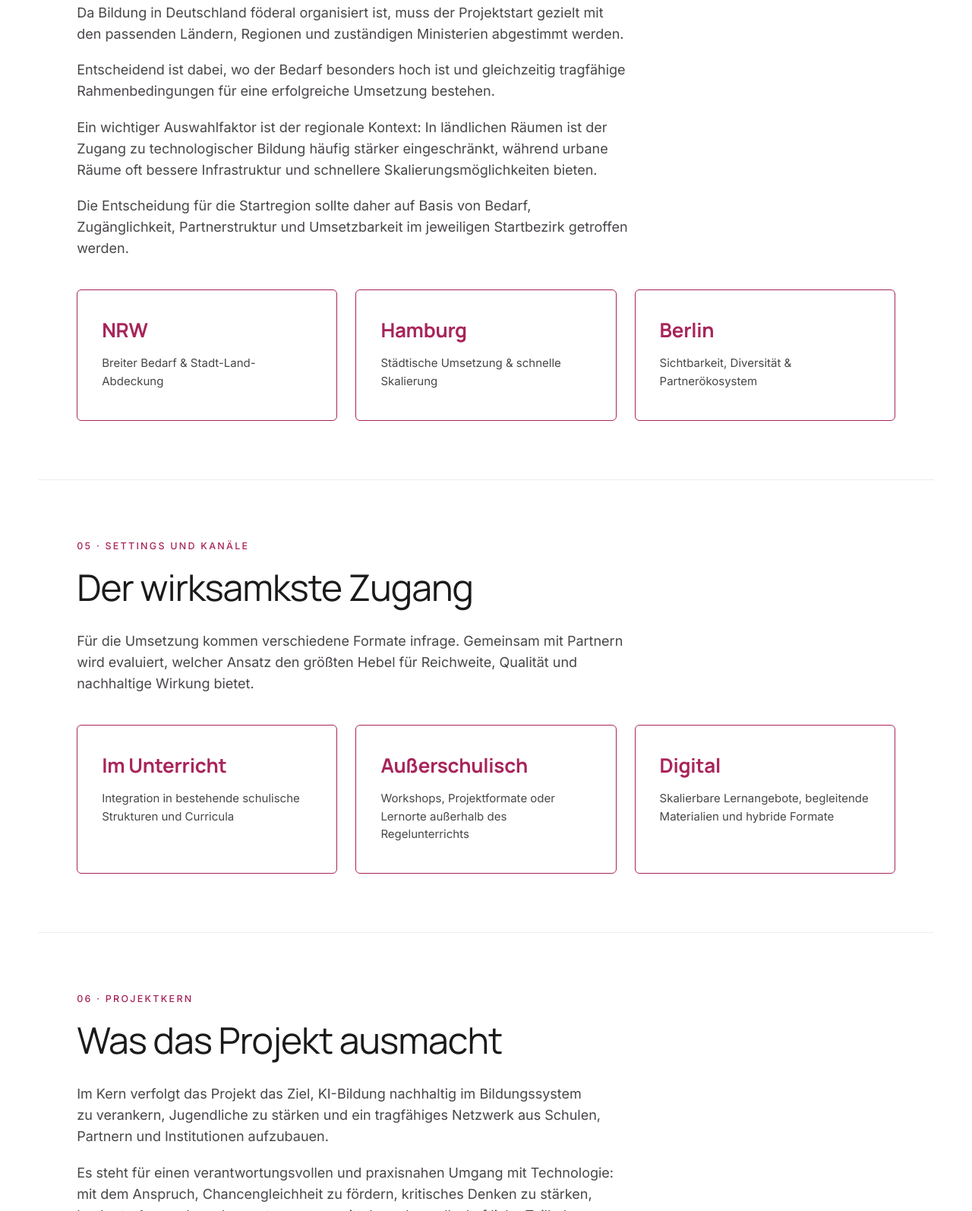
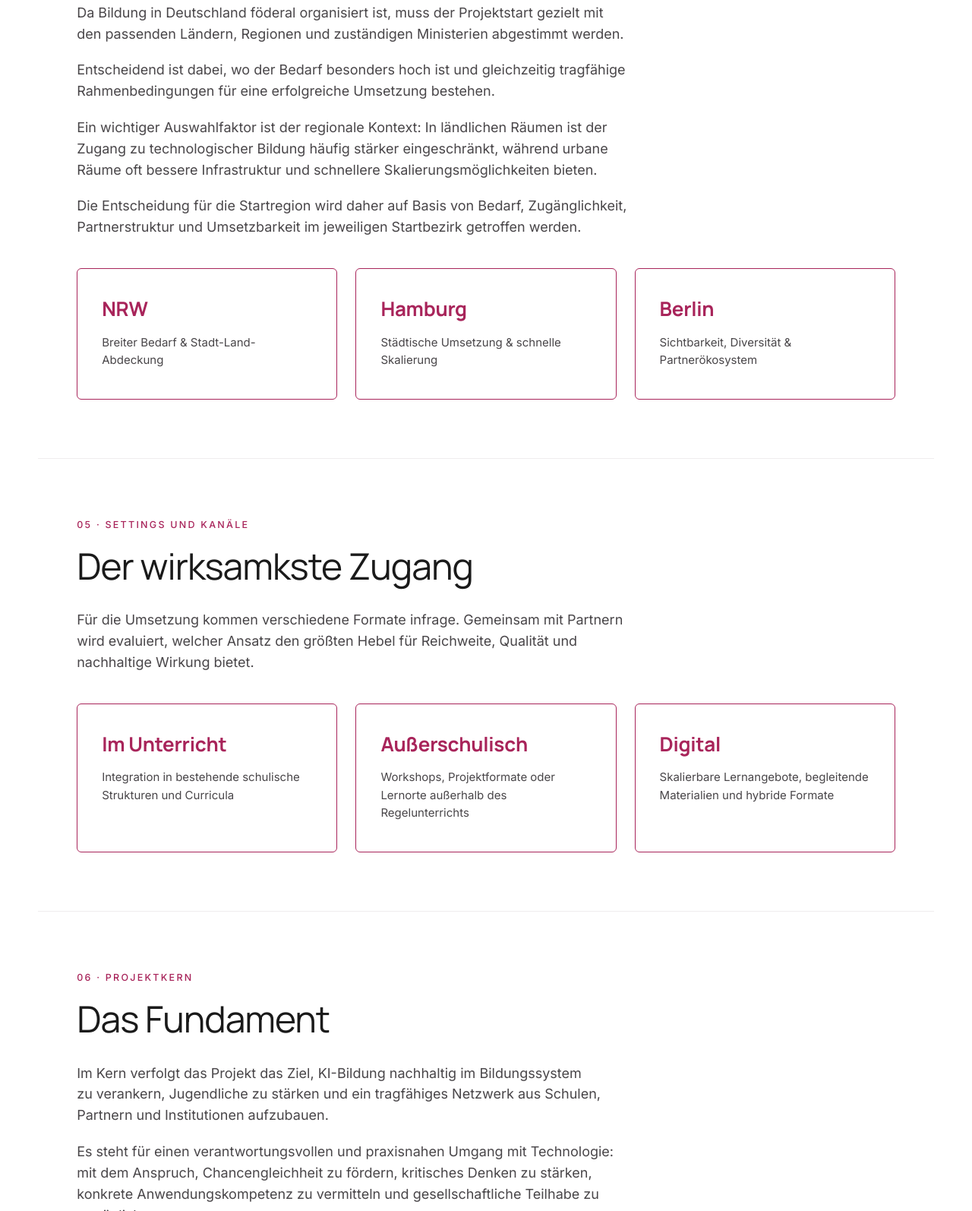
Before and after one commit to oliviajools/KI-landingpage, a plain HTML site: page KI-Bildung-Landingpage.html in a window 1280 px wide. Shown: the part 3790-5384 px from the top of the page at 76% size. Drawn offline with Linux system fonts and the light colour scheme.

Commit message:
changes page

```diff
--- a/KI-Bildung-Landingpage.html
+++ b/KI-Bildung-Landingpage.html
@@ -687,7 +687,7 @@ footer {
       Ein wichtiger Auswahlfaktor ist der regionale Kontext: In ländlichen Räumen ist der Zugang zu technologischer Bildung häufig stärker eingeschränkt, während urbane Räume oft bessere Infrastruktur und schnellere Skalierungsmöglichkeiten bieten.
     </p>
     <p>
-      Die Entscheidung für die Startregion sollte daher auf Basis von Bedarf, Zugänglichkeit, Partnerstruktur und Umsetzbarkeit im jeweiligen Startbezirk getroffen werden.
+      Die Entscheidung für die Startregion wird daher auf Basis von Bedarf, Zugänglichkeit, Partnerstruktur und Umsetzbarkeit im jeweiligen Startbezirk getroffen werden.
     </p>
   </div>
 
@@ -735,7 +735,7 @@ footer {
 
     <section id="projektkern" class="dark-section">
   <p class="kicker">06 · Projektkern</p>
-  <h2>Was das Projekt ausmacht</h2>
+  <h2>Das Fundament</h2>
   <div class="prose">
     <p>
       Im Kern verfolgt das Projekt das Ziel, KI-Bildung nachhaltig im Bildungssystem zu&nbsp;verankern, Jugendliche zu stärken und ein tragfähiges Netzwerk aus Schulen, Partnern und Institutionen aufzubauen.
```
